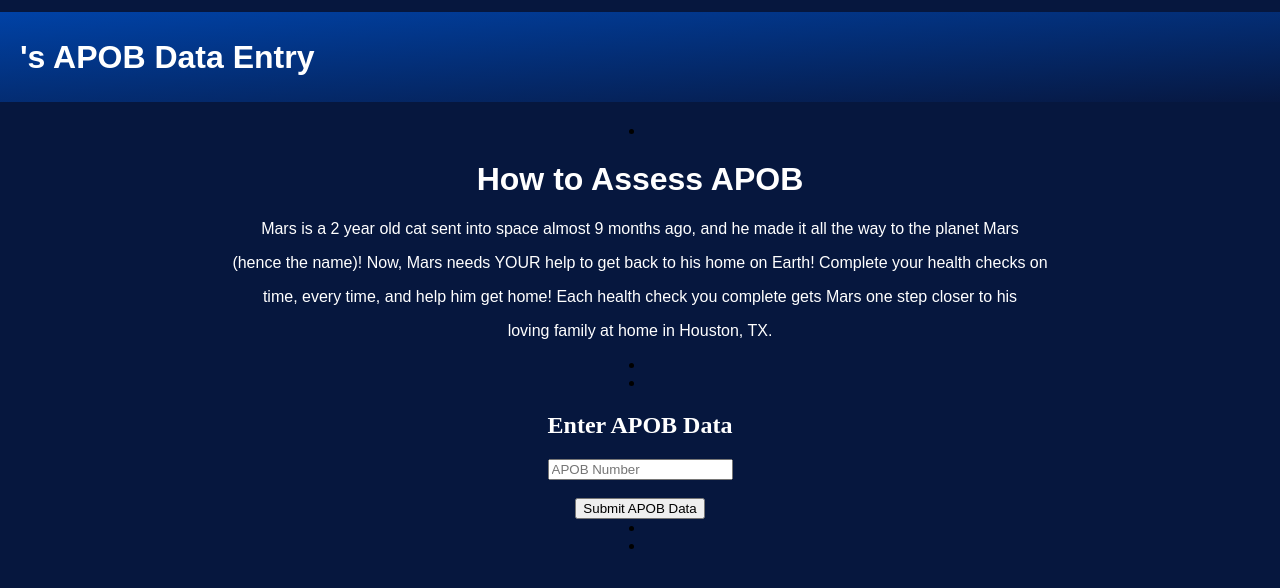
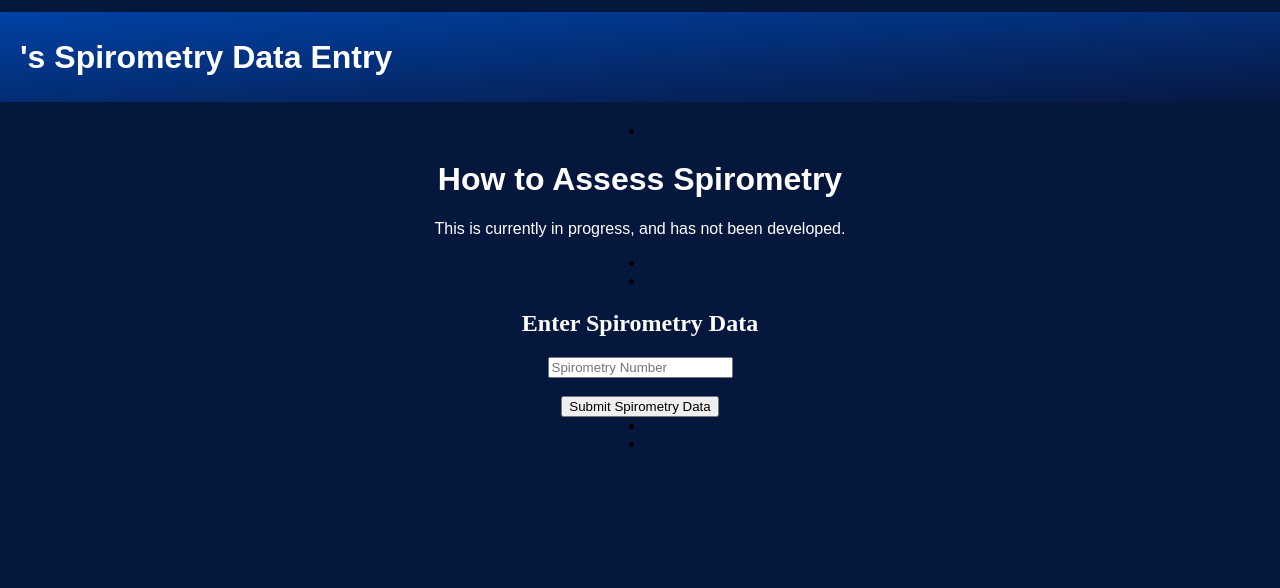
Before and after one commit to mckenna-barron/Star-Monitor, a plain HTML site: page pages/sub pages/spirometrydataentry.html in a window 1280 px wide. Shown: the part 118-706 px from the top of the page. Drawn offline with Linux system fonts and the light colour scheme.

Commit message:
Update spirometrydataentry.html

```diff
--- a/pages/sub pages/spirometrydataentry.html
+++ b/pages/sub pages/spirometrydataentry.html
@@ -3,7 +3,7 @@
 <head>
     <meta charset="UTF-8">
     <meta name="viewport" content="width=device-width, initial-scale=1.0">
-    <title>Star Monitor - APOB Data Entry</title>
+    <title>Star Monitor - Spirometry Data Entry</title>
     <link rel="stylesheet" href="/style.css">
 </head>
 
@@ -29,22 +29,19 @@
 
     <main>
         <header class = "home-banner" >
-            <h1><span id = "userDisplay"></span>'s APOB Data Entry</h1>
+            <h1><span id = "userDisplay"></span>'s Spirometry Data Entry</h1>
         </header>
 
         <li></li>
-        <h1>How to Assess APOB</h1>
-        <p>Mars is a 2 year old cat sent into space almost 9 months ago, and he made it all the way to the planet Mars</p>
-        <p>(hence the name)! Now, Mars needs YOUR help to get back to his home on Earth! Complete your health checks on</p>
-        <p>time, every time, and help him get home! Each health check you complete gets Mars one step closer to his</p>
-        <p>loving family at home in Houston, TX.</p>
+        <h1>How to Assess Spirometry</h1>
+        <p>This is currently in progress, and has not been developed.</p>
         <li></li>
         <li></li>
 
-    <h2>Enter APOB Data</h2>
-    <form id = "APOBForm">
-        <input type = "number" id = "apobNumber" placeholder = "APOB Number" required><br><br>
-        <button type = "submit">Submit APOB Data</button>
+    <h2>Enter Spirometry Data</h2>
+    <form id = "spirometryForm">
+        <input type = "number" id = "apobNumber" placeholder = "Spirometry Number" required><br><br>
+        <button type = "submit">Submit Spirometry Data</button>
     </form>
 
     <script>
```
